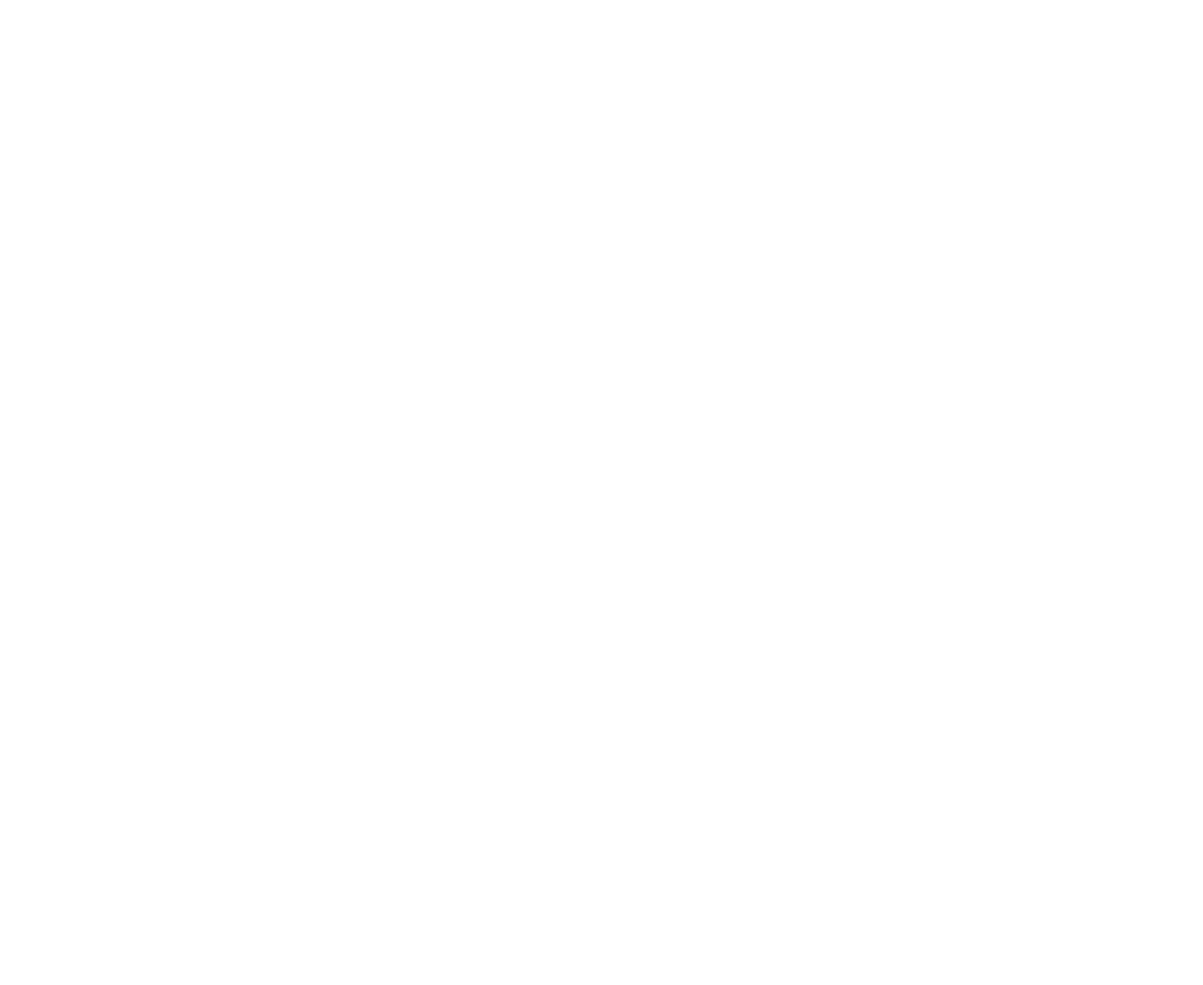
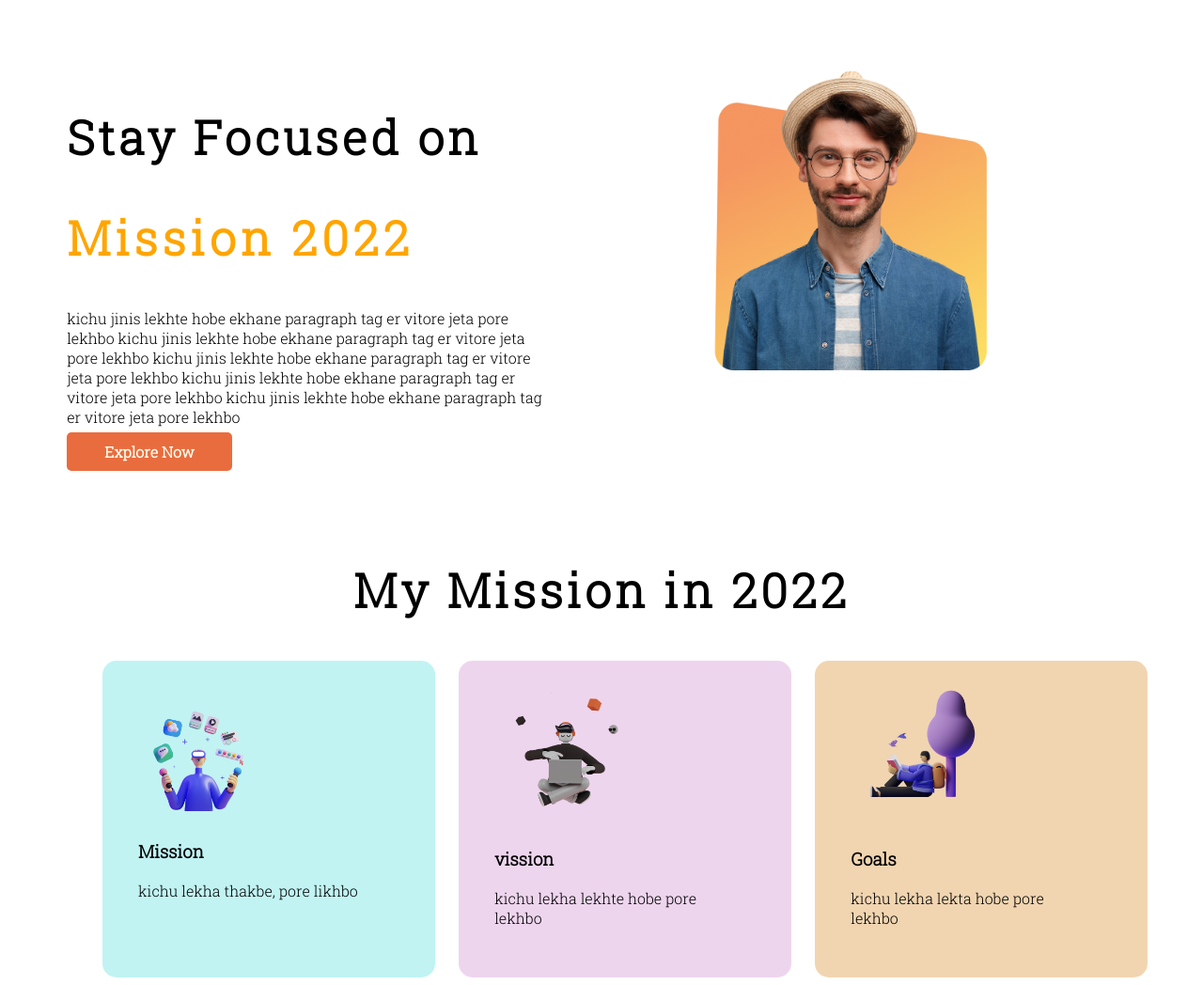
Before and after one commit to Adhir-kundu/mission-2022, a plain HTML site: page index.html in a window 1280 px wide. Shown: the whole page at 94% size. Before the commit the page ends 800 px from the top, so only its background shows below. Drawn offline with Linux system fonts and the light colour scheme.

Commit message:
2nd section

```diff
--- a/index.html
+++ b/index.html
@@ -5,9 +5,55 @@
     <meta http-equiv="X-UA-Compatible" content="IE=edge">
     <meta name="viewport" content="width=device-width, initial-scale=1.0">
     <title>mission-2022</title>
+    <link rel="preconnect" href="https://fonts.googleapis.com">
+<link rel="preconnect" href="https://fonts.gstatic.com" crossorigin>
+<link href="https://fonts.googleapis.com/css2?family=Poppins&family=Roboto+Slab:wght@300&display=swap" rel="stylesheet">
     <link rel="stylesheet" href="style.css">
 </head>
 <body>
+    <section class="flexible">
+
+        <div class="half-width">
+
+            <h1>Stay Focused on</h1>
+        <h1 id="orange">Mission 2022</h1>
+        <p>kichu jinis lekhte hobe ekhane paragraph tag er vitore jeta pore lekhbo kichu jinis lekhte hobe ekhane paragraph tag er vitore jeta pore lekhbo kichu jinis lekhte hobe ekhane paragraph tag er vitore jeta pore lekhbo kichu jinis lekhte hobe ekhane paragraph tag er vitore jeta pore lekhbo kichu jinis lekhte hobe ekhane paragraph tag er vitore jeta pore lekhbo</p> <a class="link-button" href=""> Explore Now</a>
+
+        </div>
+
+
+        <div class="half-width img"><img src="images/person/person-1.png" alt=""></div>
+
+
+    </section>
+    <section>
+        <h1 class="text-allign">My Mission in 2022</h1>
+
+        <div class="flexible">
+            <div class="box-1">
+
+                <img class="image-size" src="images/illustrators/illustrator-1.png" alt="">
+                <h3>Mission</h3>
+                <p>kichu lekha thakbe, pore likhbo</p>
+            </div>
+            <div class="box-2">
+                <img class="image-size" src="images/illustrators/illustrator-2.png" alt="">
+                <h3>vission</h3>
+                <p>kichu lekha lekhte hobe pore lekhbo</p>
+
+
+
+            </div>
+            <div class="box-3">
+                <img class="image-size" src="images/illustrators/illustrator-3.png" alt="">
+                <h3>Goals</h3>
+                <p>kichu lekha lekta hobe pore lekhbo</p>
+
+
+            </div>
+        </div>
+    </section>
+
 
 </body>
 </html>
--- a/style.css
+++ b/style.css
@@ -0,0 +1,75 @@
+body{
+    font-family: 'Poppins', sans-serif;
+font-family: 'Roboto Slab', serif;
+}
+h1{
+    font-size: 50px;
+    letter-spacing: 4px;
+}
+#orange{
+    color: orange;
+    letter-spacing: 5px;
+}
+.half-width{
+    width: 40%;
+    padding-left: 5%;
+    padding-top: 5%;
+    padding-right: 1%;
+    padding-bottom: 5%;
+}
+.flexible{
+    display: flex;
+}
+.half-width img{
+    width: 60%;
+    padding-left: 20%;
+    padding-top: 1%;
+}
+.link-button{
+    text-decoration: none;
+    background-color: rgb(233, 108, 62);
+    padding: 10px 40px;
+    border-radius: 5px;
+    font-weight: 700;
+    color: ivory;
+}
+.text-allign{
+    text-align: center;
+}
+.box-1{
+    background-color: rgb(193, 243, 243);
+    margin-left: 8%;
+    margin-right: 2%;
+    width: 20%;
+    padding-left: 3%;
+    padding-top: 2%;
+    padding-bottom: 3%;
+    padding-right: 5%;
+    border-radius: 15px;
+
+
+}
+.box-2{
+    background-color: rgb(238, 213, 238);
+    margin-right: 2%;
+    width: 20%;
+    padding-left: 3%;
+    padding-top: 2%;
+    padding-bottom: 3%;
+    padding-right: 5%;
+    border-radius: 15px;
+}
+.box-3{
+    background-color: rgb(241, 213, 177);
+    width: 20%;
+    padding-left: 3%;
+    padding-top: 2%;
+    padding-bottom: 3%;
+    padding-right: 5%;
+    border-radius: 15px;
+
+
+}
+.image-size{
+    width: 150px;
+}
```
